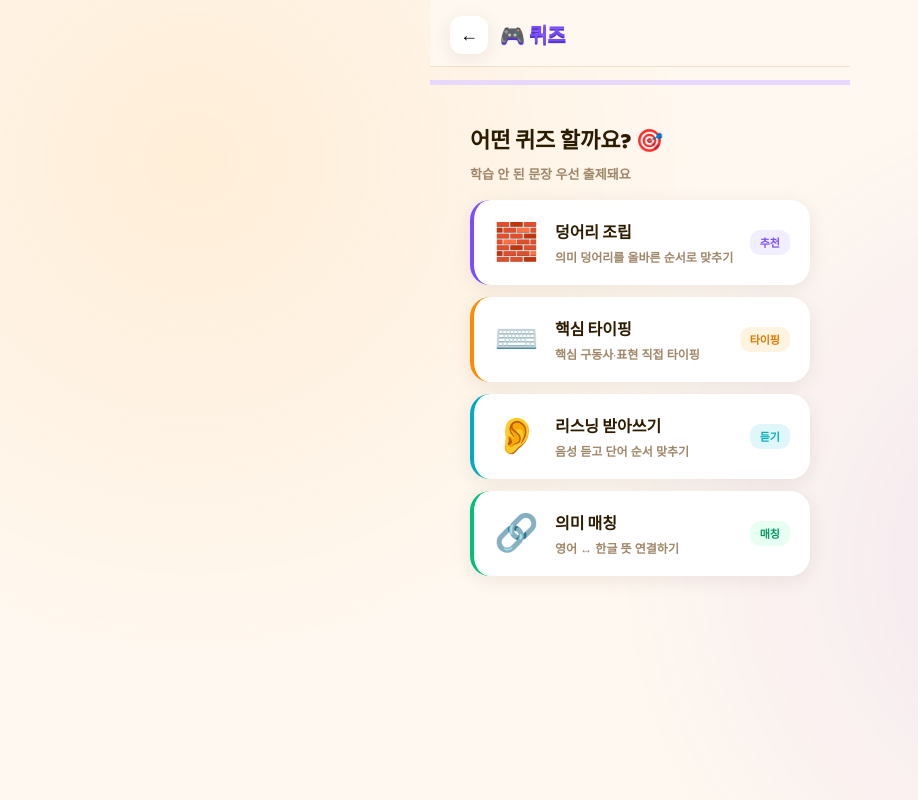
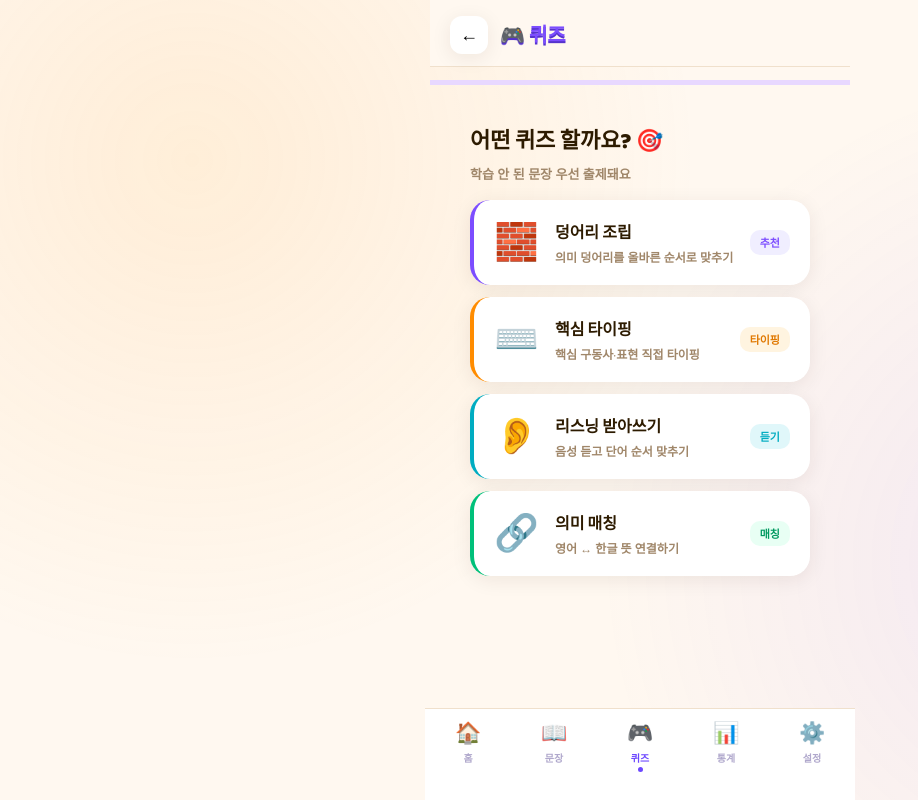
Before and after one commit to namicoco80-dotcom/speaky, a website built with Vite: page quiz.html in a window 1280 px wide. Shown: the whole page, without its empty margins (0-918 px from the left). Built offline with nearby package versions, Linux system fonts and the light colour scheme.

Commit message:
Add files via upload

```diff
--- a/quiz.html
+++ b/quiz.html
@@ -326,6 +326,26 @@
   }
 
   @keyframes slideUp { from{opacity:0;transform:translateY(20px)} to{opacity:1;transform:translateY(0)} }
+
+/* ── BOTTOM NAV ── */
+.bottom-nav {
+  position:fixed; bottom:0; left:50%; transform:translateX(-50%);
+  width:100%; max-width:430px;
+  background:rgba(255,255,255,0.95); backdrop-filter:blur(16px);
+  border-top:1px solid var(--border);
+  display:flex; padding:10px 0 28px; z-index:30;
+}
+.nav-item {
+  flex:1; display:flex; flex-direction:column;
+  align-items:center; gap:3px;
+  text-decoration:none; color:inherit; cursor:pointer;
+  transition:transform 0.15s;
+}
+.nav-item:active { transform:scale(0.88); }
+.nav-icon { font-size:21px; }
+.nav-lbl { font-size:10px; font-weight:700; color:#B0A8CC; }
+.nav-item.active .nav-lbl { color:#6C47FF; }
+.nav-dot { width:5px; height:5px; background:#6C47FF; border-radius:50%; margin-top:-2px; }
 </style>
 </head>
 <body>
@@ -913,5 +933,30 @@ window.speakText = function(text) {
   speechSynthesis.speak(u);
 };
 </script>
+
+<nav class="bottom-nav">
+  <a class="nav-item" href="./index.html">
+    <span class="nav-icon">🏠</span>
+    <span class="nav-lbl">홈</span>
+  </a>
+  <a class="nav-item" href="./sentences.html">
+    <span class="nav-icon">📖</span>
+    <span class="nav-lbl">문장</span>
+  </a>
+  <a class="nav-item active" href="./quiz.html">
+    <span class="nav-icon">🎮</span>
+    <span class="nav-lbl">퀴즈</span>
+    <div class="nav-dot"></div>
+  </a>
+  <a class="nav-item" href="./stats.html">
+    <span class="nav-icon">📊</span>
+    <span class="nav-lbl">통계</span>
+  </a>
+  <a class="nav-item" href="./settings.html">
+    <span class="nav-icon">⚙️</span>
+    <span class="nav-lbl">설정</span>
+  </a>
+</nav>
+
 </body>
 </html>
```
Also changed, not shown: add.html (+44 -0 lines), index.html (+11 -15 lines), sentences.html (+19 -16 lines), settings.html (+20 -7 lines), stats.html (+21 -5 lines), vocab.html (+20 -5 lines).
